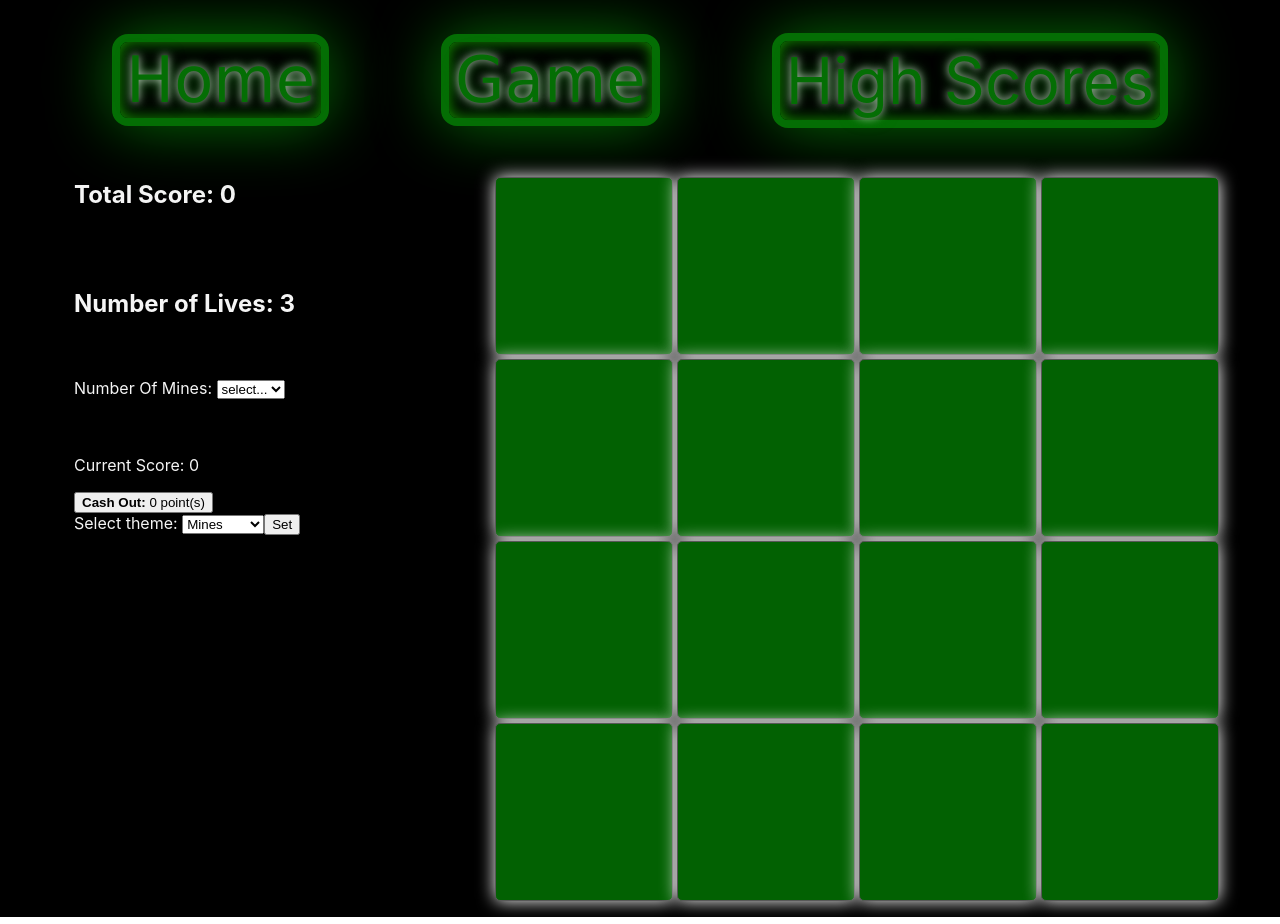
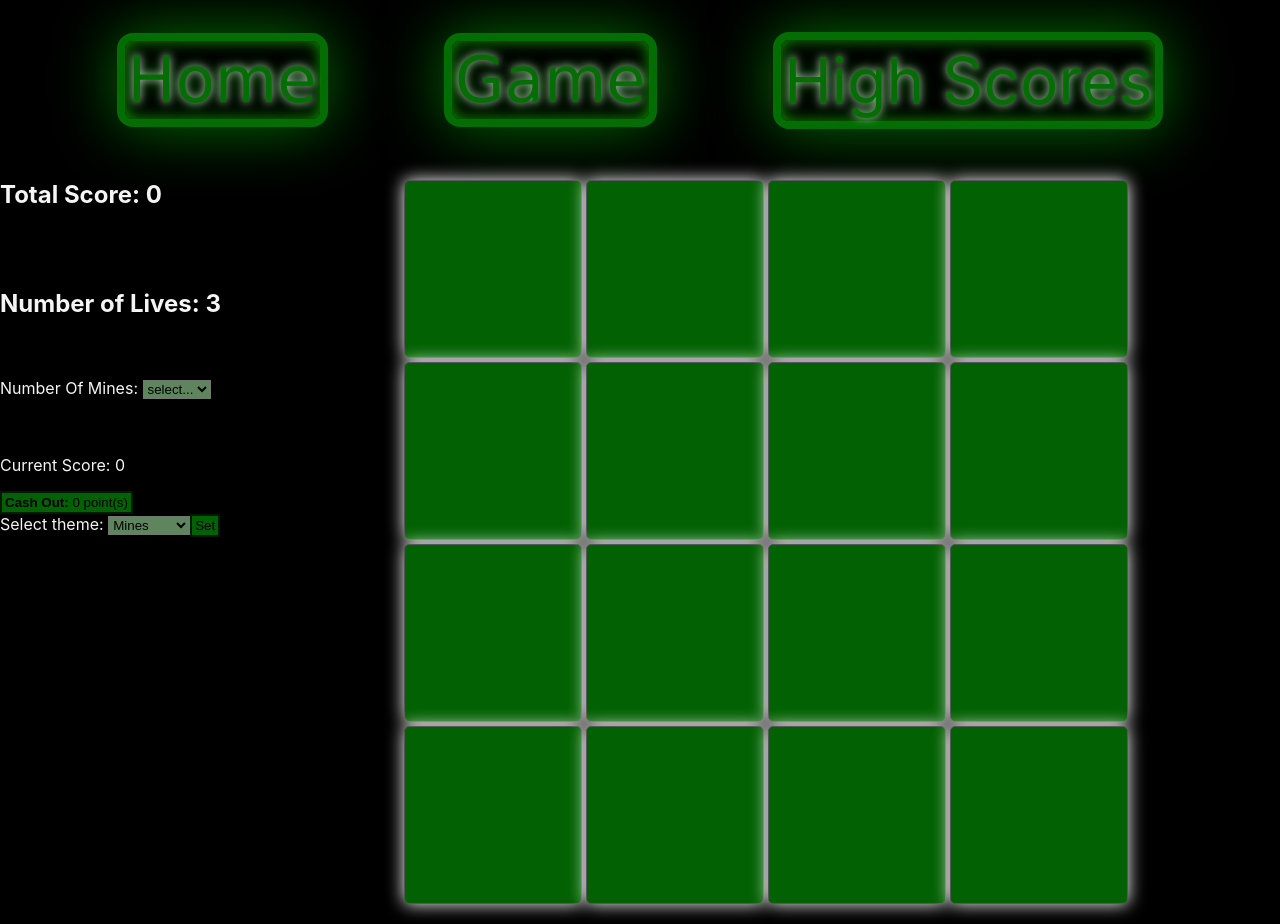
Before and after one commit to StrtMilne/E53-Mine-Your-Business, a React (Create React App) app in the folder client/: page /game in a window 1280 px wide. Built offline with nearby package versions, Linux system fonts and the light colour scheme; no server answers.

Commit message:
added further styling below navbar

```diff
--- a/client/src/components/ThemeSelect.js
+++ b/client/src/components/ThemeSelect.js
@@ -8,10 +8,11 @@ import bombSound from "./static/gun.wav";
 
 const ThemeSelect = function ({setChosenTheme}) {
 
-    const mines = {goodImage: gemImage, badImage: bombImage, goodClass: "gem-image", badClass: "bomb-image", goodSound: coinSound, badSound: bombSound};
+    const mines = {goodImage: gemImage, badImage: bombImage, class: "mines" ,goodClass: "gem-image", badClass: "bomb-image", goodSound: coinSound, badSound: bombSound};
     const christmas = {
         goodImage: "https://static3.srcdn.com/wordpress/wp-content/uploads/2020/12/Die-Hard-Is-A-Christmas-Movie-Debate-Ended-By-The-Movie---s-Director.jpg",
         badImage: "https://static2.cbrimages.com/wordpress/wp-content/uploads/2021/02/hans-death.jpg?q=50&fit=crop&w=960&h=500&dpr=1.5",
+        class: "xmas",
         goodClass: "mcclane-image",
         badClass: "hans-image",
         goodSound: coinSound,
--- a/client/src/components/static/Tile.css
+++ b/client/src/components/static/Tile.css
@@ -11,7 +11,8 @@
 
    animation: background 10s infinite alternate;
 
-   background-color:rgb(2, 97, 2)      }
+   background-color:rgb(2, 97, 2)
+}
 
 @keyframes background {
     0% {
--- a/client/src/components/static/TileList.css
+++ b/client/src/components/static/TileList.css
@@ -8,7 +8,6 @@
     "12 13 14 15";
     margin: 2%;
     /* pointer-events: click; */
-
 }
 
 /* .tooltip:hover {
--- a/client/src/containers/GameContainer.js
+++ b/client/src/containers/GameContainer.js
@@ -15,7 +15,7 @@ const GameContainer = function () {
 
     const [tiles, setTiles] = useState([]);
     const [score, setScore] = useState(0);
-    const [theme, setTheme] = useState({goodImage: gemImage, badImage: bombImage, goodClass: "gem-image", badClass: "bomb-image", goodSound: coinSound, badSound: bombSound});
+    const [theme, setTheme] = useState({goodImage: gemImage, badImage: bombImage, class: "mines", goodClass: "gem-image", badClass: "bomb-image", goodSound: coinSound, badSound: bombSound});
     const [totalScore, setTotalScore] = useState(0);
     const [numberMines, setNumberMines] = useState(0);
     const [numberOfLives,setNumberOfLives] = useState(0);
@@ -197,7 +197,7 @@ const GameContainer = function () {
         <div>
             {/* <GameHeader /> */}
             <Navigation highScores={highScores} />
-            <div className="game-container">
+            <div className={theme.class}>
                 <div className="left">
 
 {/* // <<<<<<< iain_develop
@@ -244,7 +244,7 @@ const GameContainer = function () {
                     {/* <p><{highScores}</p> */}
 
                 </div>
-                <div className="Right">
+                <div className="right">
                     <TilesList tiles={tiles} setClicked={setClicked} incrementScore={incrementScore} bombClicked={bombClicked} theme={theme}/>
                 </div>
                 {endGame ?
--- a/client/src/containers/static/GameContainer.css
+++ b/client/src/containers/static/GameContainer.css
@@ -1,17 +1,28 @@
-.game-container {
+@import url('https://fonts.googleapis.com/css2?family=Pacifico&display=swap');
+
+.mines {
     display: flex;
     justify-content: space-around;
     background-color: black;
     color:whitesmoke
 }
 
+.xmas {
+    display: flex;
+    justify-content: space-around;
+    background-color: rgb(119, 1, 1);
+    color:whitesmoke;
+    font-family: 'Pacifico', cursive;
+}
+
 .left {
-    width: 20vw;
+    width: 30vw;
 }
 
 .right {
-    width: 80vw;
+    width: 70vw;
 }
+
 
 .button{
     background-color: rgb(117, 117, 117);
@@ -58,3 +69,37 @@
     border: 1px solid white;
     color:white;
 }
+
+.xmas .right .Tile-list .individual_tile {
+   width: 22vh;
+   height: 22vh;
+   margin: 2px;
+   padding: 0;
+   display: flex;
+   justify-content: center;
+   align-items: center;
+   border-radius: 5px;
+   background-color:rgb(3, 2, 73)
+}
+
+button {
+    background-color: rgb(2, 97, 2);
+    padding: 2px 3px;
+    border:rgb(0, 27, 0) solid 2px;
+}
+
+select {
+    background-color: rgb(94, 133, 94);
+}
+
+.xmas .left button {
+    background-color: rgb(9, 0, 94);
+    color: white;
+    padding: 2px 3px;
+    border:rgb(0, 27, 0) solid 2px;
+}
+
+.xmas .left select {
+    background-color: rgb(12, 2, 97);
+    color: white;
+}
```
